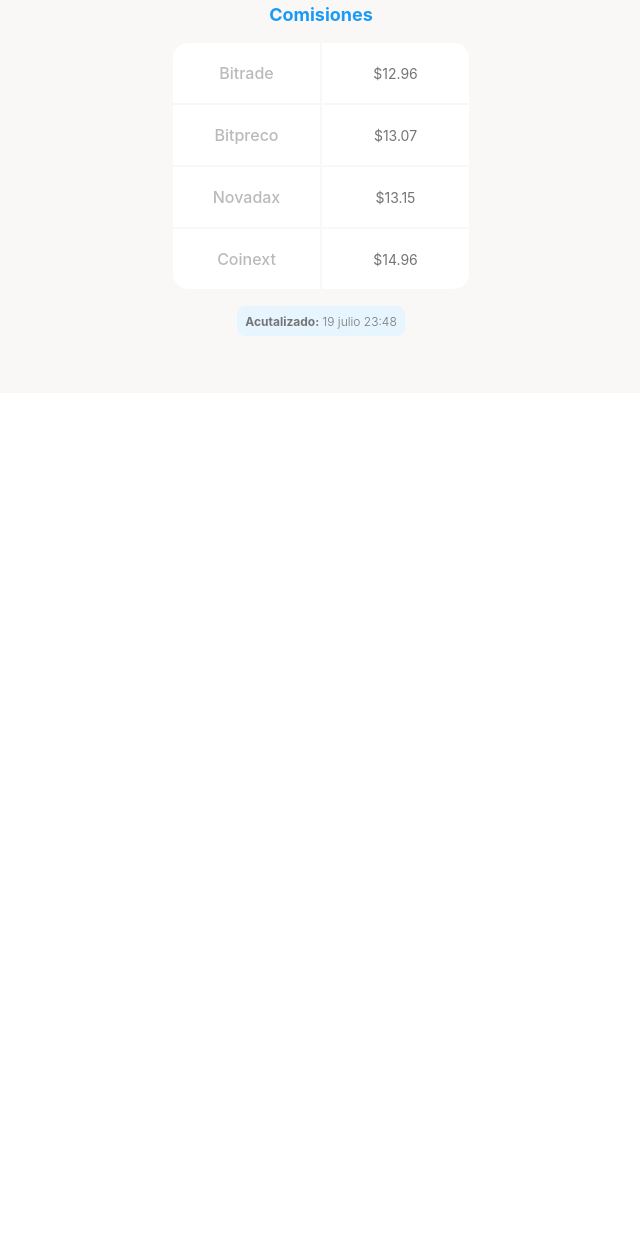
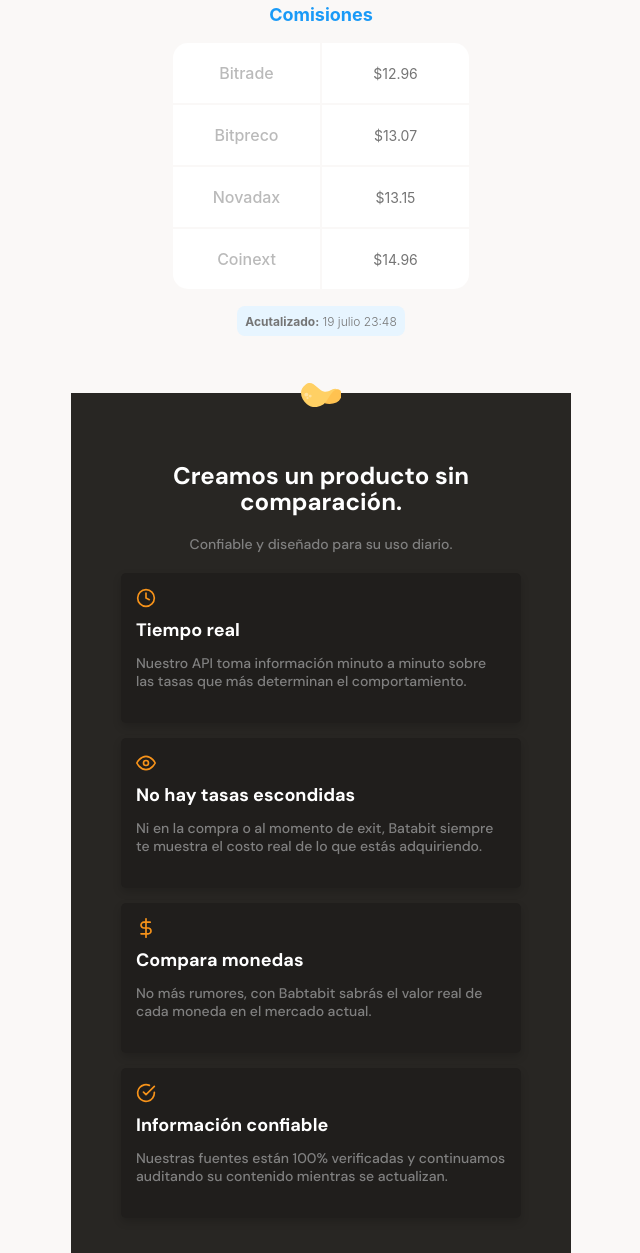
Before and after one commit to josesowl/batabit-landingpage, a plain HTML site: page index.html in a window 1280 px wide. Shown: the part 1196-2449 px from the top of the page, without its empty margins (319-959 px from the left). Before the commit the page ends 1589 px from the top, so only its background shows below. Drawn offline with Linux system fonts and the light colour scheme.

Commit message:
the product detail section was added, however, still missing the final section where will finished the project

```diff
--- a/index.html
+++ b/index.html
@@ -8,7 +8,7 @@
     <link rel="preconnect" href="https://fonts.googleapis.com">
     <link rel="preconnect" href="https://fonts.gstatic.com" crossorigin>
     <link href="https://fonts.googleapis.com/css2?family=DM+Sans:wght@400;500;700&display=swap" rel="stylesheet">
-    <title>Document</title>
+    <title>Bata Bit</title>
 </head>
 <body>
     <header>
@@ -84,13 +84,38 @@
         </section>
 
         <section class="main-product-detail">
-            <span></span>
-            <div>
-                <h2></h2>
-                <p></p>
+            <span class="product-detail--batata-logo"></span>
+            <div class="product-detail-title">
+                <h2>Creamos un producto sin comparación.</h2>
+                <p>Confiable y diseñado para su uso diario.</p>
             </div>
-            <section>
-
+            <section class="product-cards-container">
+                <article class="product-detail--card">
+                    <span class="clock icon-card"></span>
+                    <p class="product--card-title">Tiempo real</p>
+                    <p class="product--card-body">Nuestro API toma información minuto a minuto sobre las tasas que más determinan el comportamiento.</p>
+                </article>
+            </section>
+            <section class="product-cards-container">
+                <article class="product-detail--card">
+                    <span class="eye icon-card"></span>
+                    <p class="product--card-title">No hay tasas escondidas</p>
+                    <p class="product--card-body">Ni en la compra o al momento de exit, Batabit siempre te muestra el costo real de lo que estás adquiriendo.</p>
+                </article>
+            </section>
+            <section class="product-cards-container">
+                <article class="product-detail--card">
+                    <span class="dollar-sign icon-card"></span>
+                    <p class="product--card-title">Compara monedas</p>
+                    <p class="product--card-body">No más rumores, con Babtabit sabrás el valor real de cada moneda en el mercado actual.</p>
+                </article>
+            </section>
+            <section class="product-cards-container">
+                <article class="product-detail--card">
+                    <span class="check icon-card"></span>
+                    <p class="product--card-title">Información confiable</p>
+                    <p class="product--card-body">Nuestras fuentes están 100% verificadas y continuamos auditando su contenido mientras se actualizan.</p>
+                </article>
             </section>
         </section>
         <section></section>
--- a/styles/styles.css
+++ b/styles/styles.css
@@ -261,3 +261,107 @@
     font-size: 1.2rem;
     font-weight: 300;
 }
+
+.main-product-detail {
+    position: relative;
+    width: 100%;
+    min-width: 320px;
+    max-width: 500px;
+    height: auto;
+    padding: 20px 10px;
+    margin: 0 auto;
+    background-color: var(--warm-black);
+}
+
+.product-detail--batata-logo {
+    position: absolute;
+    width: 40px;
+    height: 25px;
+    top: -10px;
+    left: calc( 50% - 20px);
+    background-image: url( '../assets/icons/batata.svg' );
+}
+
+.product-detail-title {
+    width: 90%;
+    min-width: 288px;
+    height: auto;
+    margin: 0 auto;
+    margin-top: 50px;
+    text-align: center;
+}
+
+.product-detail-title h2 {
+    margin-bottom: 20px;
+    font-size: 2.4rem;
+    font-weight: bold;
+    line-height: 2.6rem;
+    color: var(--just-white);
+}
+
+.product-detail-title p {
+    margin-bottom: 20px;
+    font-size: 1.4rem;
+    font-weight: 500;
+    line-height: 1.8rem;
+    color: #808080;
+}
+
+.product-detail--card {
+    width: 90%;
+    min-width: 288px;
+    max-width: 400px;
+    height: 150px;
+    margin: 15px auto;
+    padding: 15px;
+    background-color: var(--black);
+    border-radius: 5px;
+    box-shadow: 0 4px 8px rgba(0, 0, 0, 0.16);
+}
+
+.product-detail--card:hover {
+    box-shadow: 3px 10px 10px black;
+    transform: scale(1.02);
+    transition: all 0.100s ease-in-out;
+}
+
+.product--card-title {
+    margin-bottom: 15px;
+    font-size: 1.8rem;
+    font-weight: bold;
+    line-height: 1.8rem;
+    color: var(--just-white);
+}
+
+.product--card-body {
+    font-size: 1.4rem;
+    font-weight: 500;
+    line-height: 1.8rem;
+    color: #808080;
+}
+
+.product-detail--card .icon-card {
+    display: inline-block;
+    width: 20px;
+    height: 20px;
+    margin-bottom: 10px;
+    background-size: cover;
+    background-position: center;
+    background-repeat: no-repeat;
+}
+
+.clock {
+    background-image: url( '../assets/icons/clock.svg' );
+}
+
+.eye {
+    background-image: url( '../assets/icons/eye.svg' );
+}
+
+.dollar-sign {
+    background-image: url( '../assets/icons/dollar-sign.svg' );
+}
+
+.check {
+    background-image: url( '../assets/icons/check-circle.svg' );
+}
```
